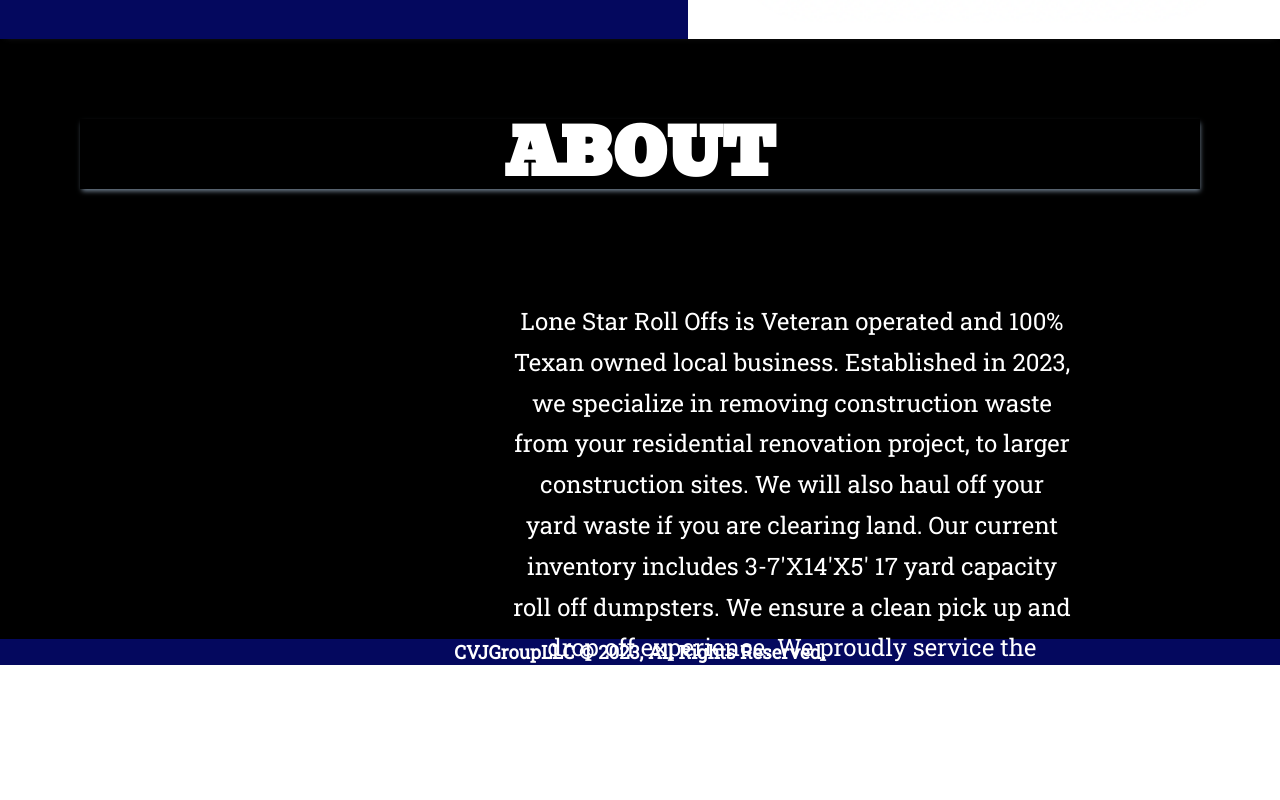
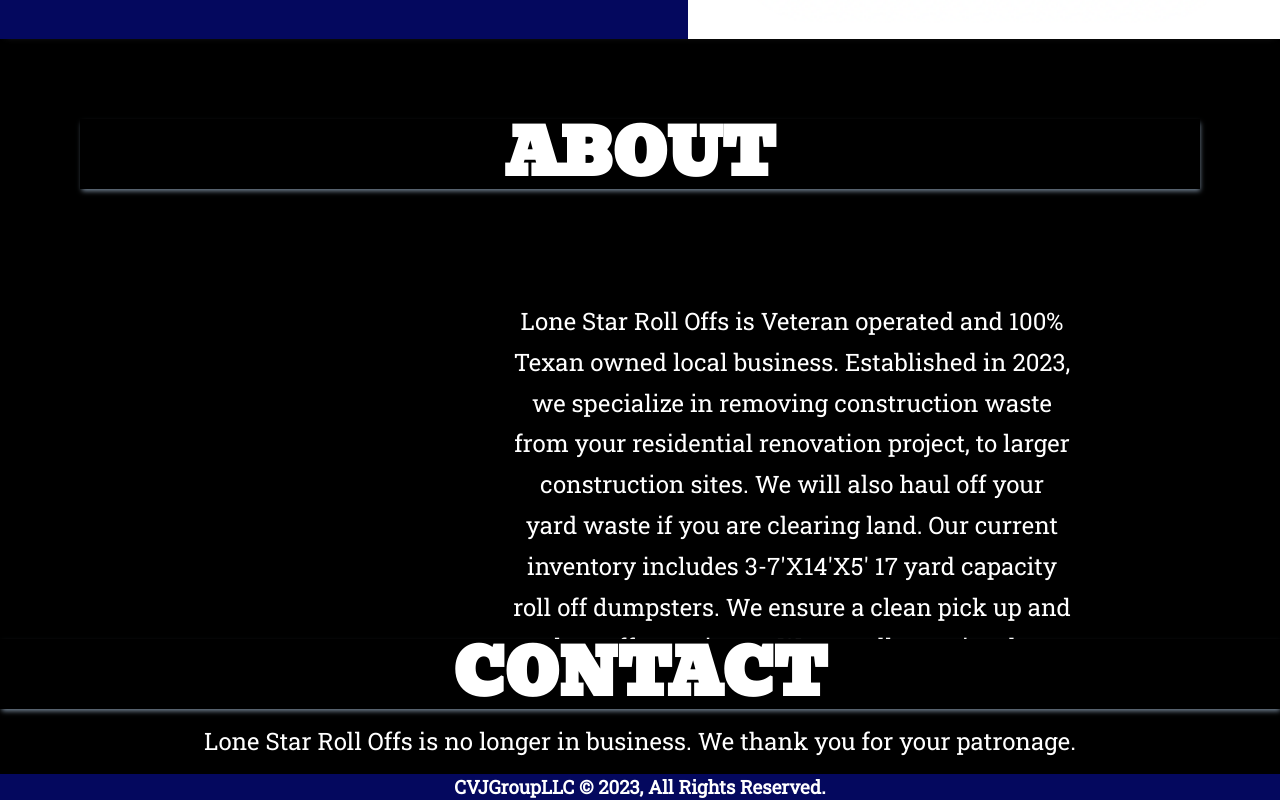
Before and after one commit to jjuarez5/lonestar-rolloffs, a plain HTML site: page index.html in a window 1280 px wide. Shown: the part 827-1627 px from the top of the page. Before the commit the page ends 1536 px from the top, so only its background shows below. Drawn offline with nearby package versions, Linux system fonts and the light colour scheme.

Commit message:
update contact section

```diff
--- a/index.html
+++ b/index.html
@@ -76,9 +76,11 @@
     </section> -->
 
     <!--CONTACT-->
-    <!-- <section id="contact">
+    <section id="contact">
         <div class="bg-black">
-            <form class="lead" name="contact-form" method="POST" data-netlify="true">
+            <h1 class="l-heading text-center text-light">CONTACT</h1>
+            <p class="lead text-light text-center">Lone Star Roll Offs is no longer in business. We thank you for your patronage.</p>
+            <!-- <form class="lead" name="contact-form" method="POST" data-netlify="true">
                 <h1 class="l-heading text-center text-light">CONTACT</h1>
                 <div class="container">
                     <div class="form-group">
@@ -99,10 +101,10 @@
                     </div>
                     <button id="input-submit" type="submit" name="submit" class="btn-light">Submit</button>
                 </div>
-            </form>
+            </form> -->
+
         </div>
-
-    </section> -->
+    </section>
 
     <section id="footer">
         <div class="bg-dark">
```
